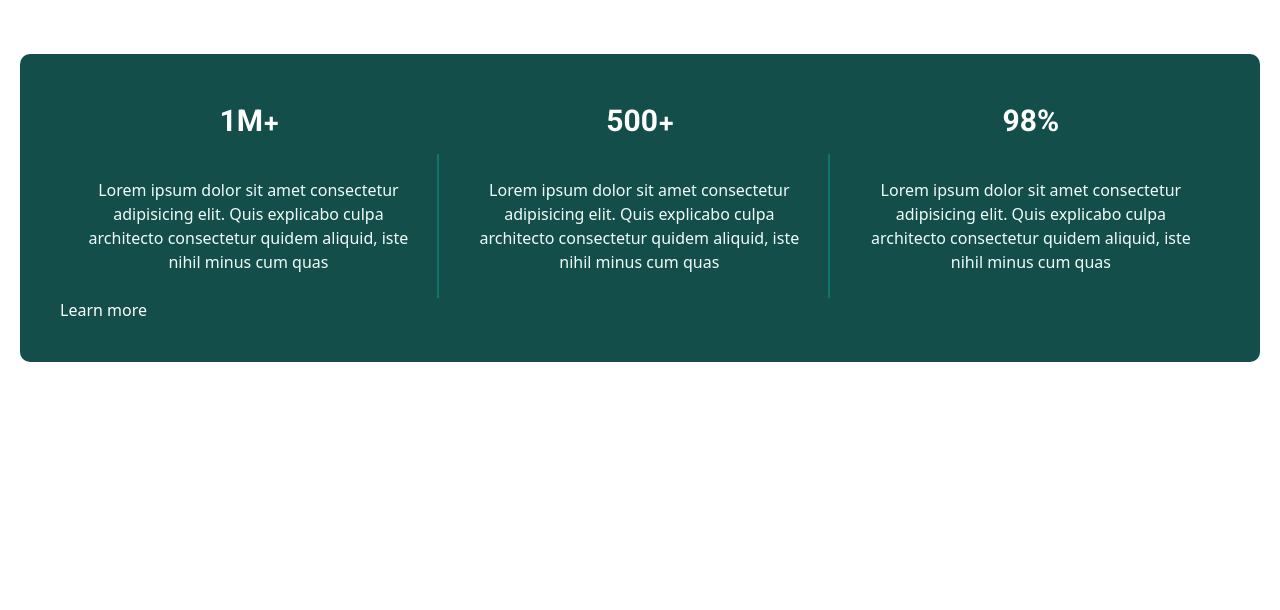
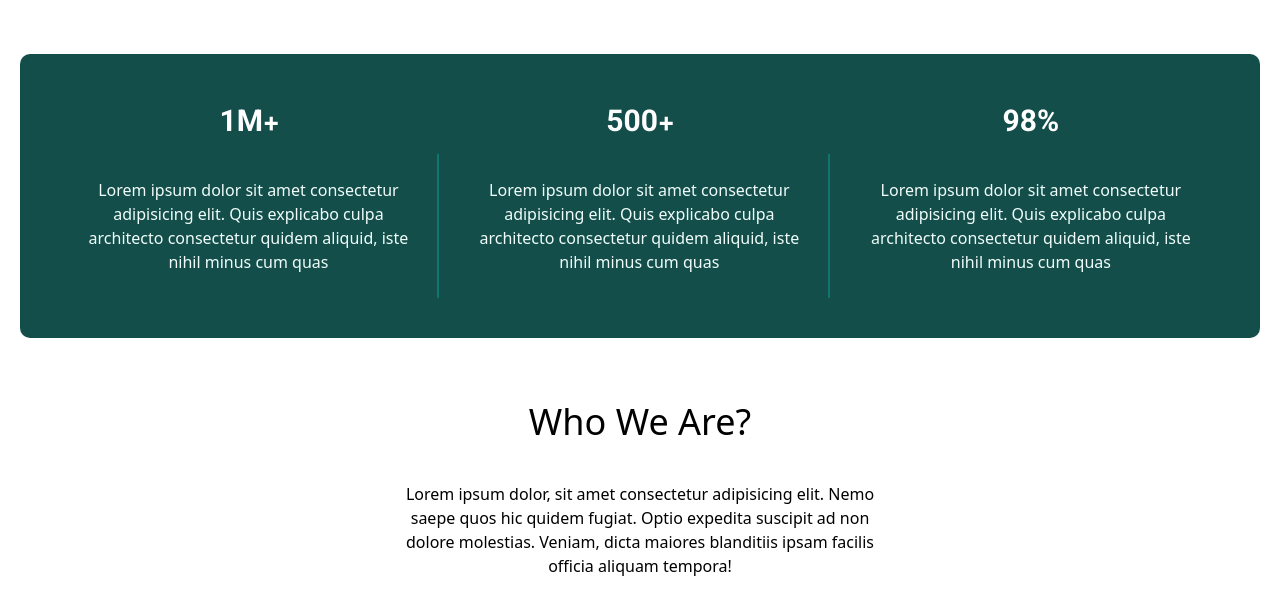
Before and after one commit to Habibsultani/Eduzone, a Vue app: page /home in a window 1280 px wide. Shown: the part 746-1356 px from the top of the page. Built offline with nearby package versions, Linux system fonts and the light colour scheme; a web font is replaced by a local one.

Commit message:
new styles

```diff
--- a/src/components/MainPage.vue
+++ b/src/components/MainPage.vue
@@ -108,10 +108,20 @@
           </div>
         </div>
         <!-- This buttton must be correct in the future -->
-        <button class="text-white text-center block">Learn more</button>
+        <!-- <button class="text-white text-center block">Learn more</button> -->
       </div>
       <!-- The Who we are section  -->
-      <div id="who-we-are" class="h-[95vh]"></div>
+      <div id="who-we-are" class="h-[95vh]">
+        <div class="flex items-center justify-center gap-10 flex-col my-16">
+          <h2 class="text-center text-4xl">Who We Are?</h2>
+          <p class="max-w-[500px] text-center">
+            Lorem ipsum dolor, sit amet consectetur adipisicing elit. Nemo saepe
+            quos hic quidem fugiat. Optio expedita suscipit ad non dolore
+            molestias. Veniam, dicta maiores blanditiis ipsam facilis officia
+            aliquam tempora!
+          </p>
+        </div>
+      </div>
     </section>
 
     <!-- *******************************************************************************************************************************************************-->
```
